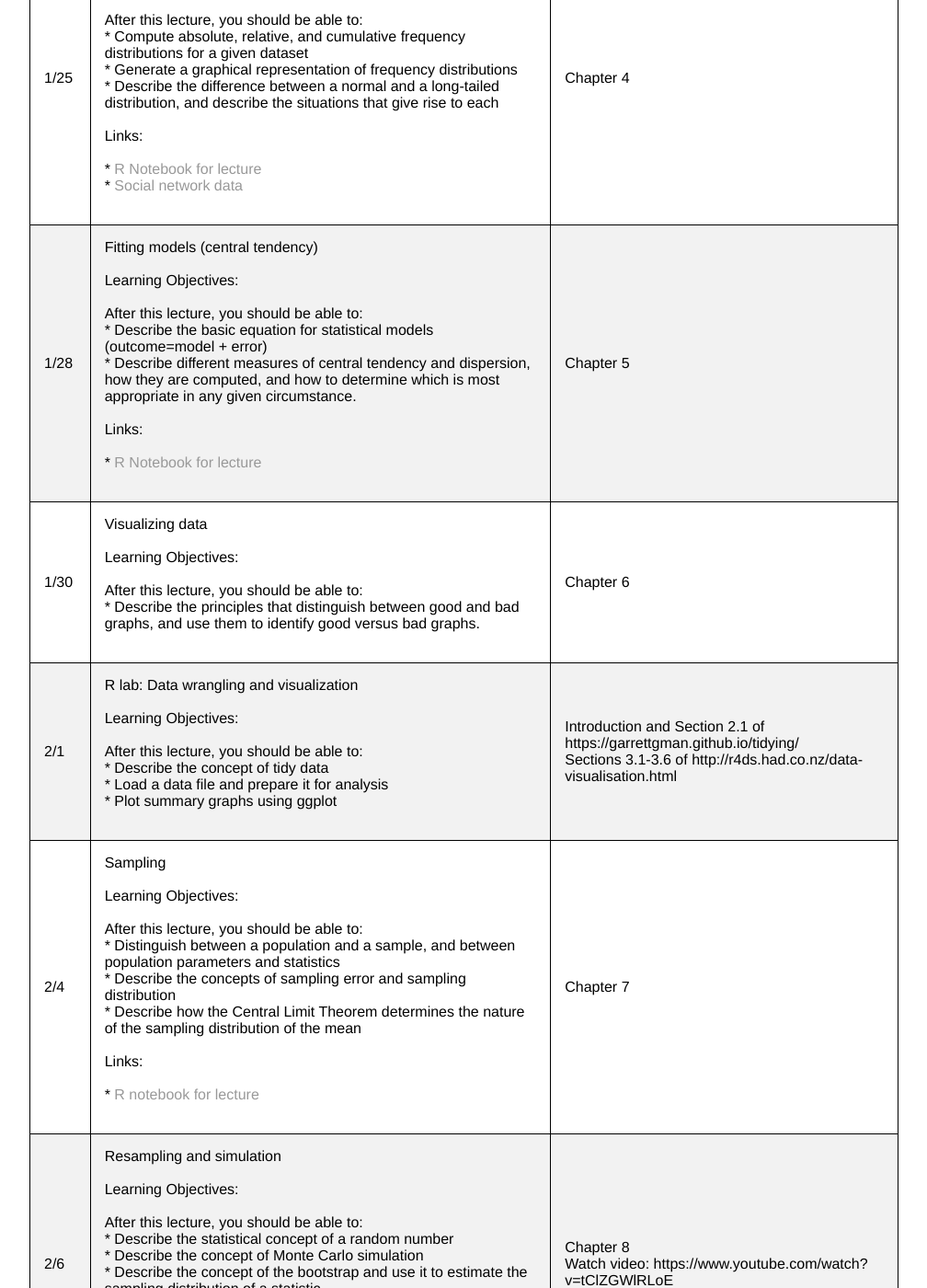
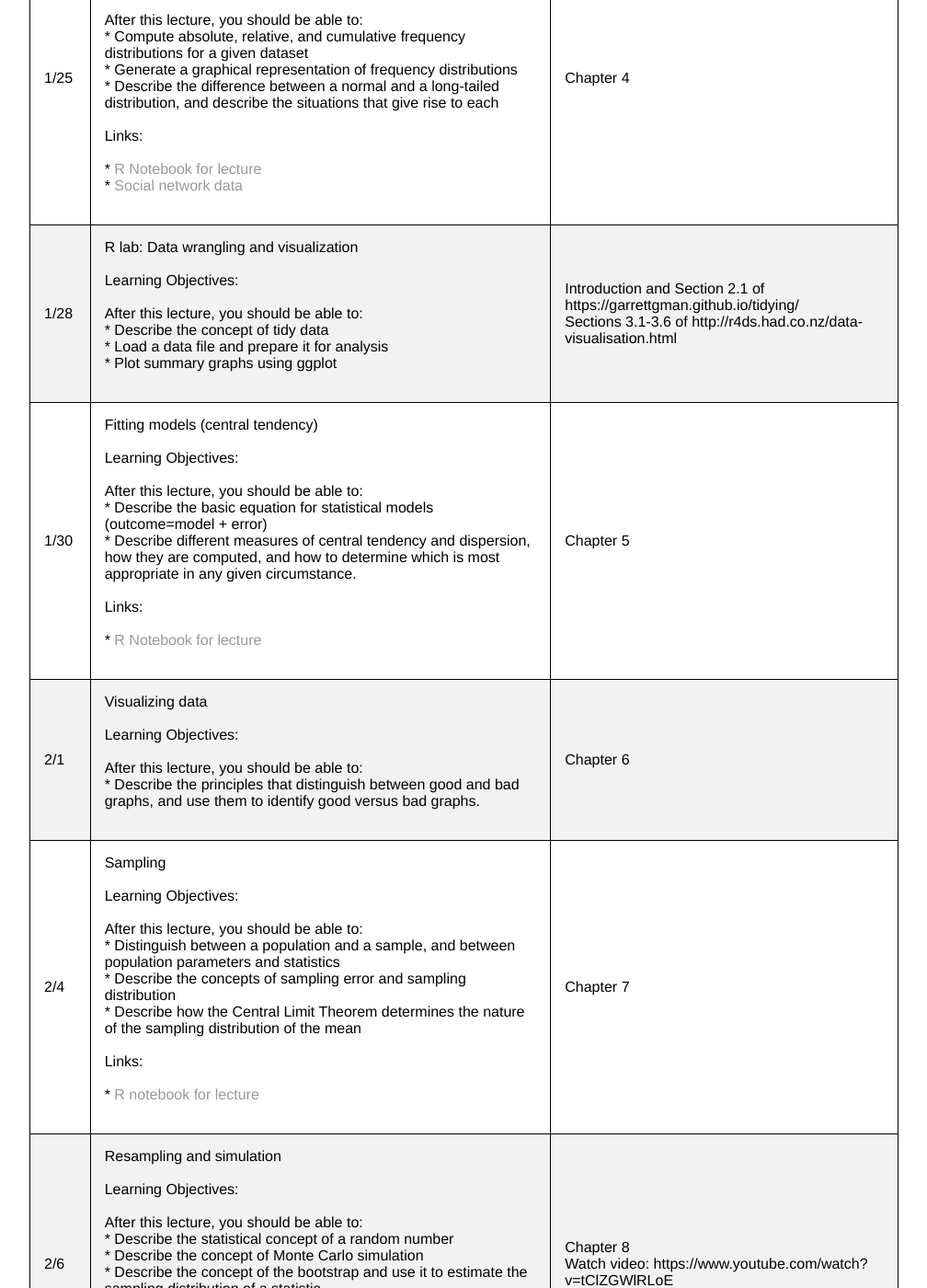
Before and after one commit to stats60/stats60.github.io, a Jekyll site: the page built from full_syllabus/index.md, in a window 1280 px wide and 1400 px high, scrolled down 5060 px. Shown: the whole window at 92% size, without its empty margins (160-1168 px from the left). Built offline with Jekyll 4.4.1, drawn with Linux system fonts in a browser that asks for light colours; our own code applies the rules of GitHub Pages for plain Markdown files; some of the changed text lies outside the part shown.

Commit message:
autoupdate

```diff
--- a/full_syllabus/index.md
+++ b/full_syllabus/index.md
@@ -120,9 +120,9 @@ Students who may need an academic accommodation based on the impact of a disabil
 | **1/21**|**no class, MLK day**|****|
 | 1/23|Working with data (make-up for session 2)<br><br>Learning Objectives:<br><br>After this lecture, you should be able to:<br>* Distinguish between different types of variables (quantitative/qualitative, discrete/continuous, scales of measurement)<br>* Describe the concept of measurement error<br>* Distinguish between the concepts of reliability and validity and apply each concept to a particular dataset<br><br>|Chapter 2|
 | 1/25|Summarizing data<br><br>Learning Objectives:<br><br>After this lecture, you should be able to:<br>* Compute absolute, relative, and cumulative frequency distributions for a given dataset<br>* Generate a graphical representation of frequency distributions<br>* Describe the difference between a normal and a long-tailed distribution, and describe the situations that give rise to each<br><br>Links:<br><br>* [R Notebook for lecture](https://rawgit.com/psych10/psych10/master/notebooks/Session04-SummarizingData/Session04-SummarizingData.html)<br>* [Social network data](https://snap.stanford.edu/data/egonets-Facebook.html)<br><br>|Chapter 4|
-| 1/28|Fitting models (central tendency)<br><br>Learning Objectives:<br><br>After this lecture, you should be able to:<br>* Describe the basic equation for statistical models (outcome=model + error)<br>* Describe different measures of central tendency and dispersion, how they are computed, and how to determine which is most appropriate in any given circumstance.<br><br>Links:<br><br>* [R Notebook for lecture](https://rawgit.com/psych10/psych10/master/notebooks/Session05-FittingModels/Session05-FittingModels.html)<br><br>|Chapter 5|
-| 1/30|Visualizing data<br><br>Learning Objectives:<br><br>After this lecture, you should be able to:<br>* Describe the principles that distinguish between good and bad graphs, and use them to identify good versus bad graphs.<br><br>|Chapter 6|
-| 2/1|R lab: Data wrangling and visualization<br><br>Learning Objectives:<br><br>After this lecture, you should be able to:<br>* Describe the concept of tidy data<br>* Load a data file and prepare it for analysis<br>* Plot summary graphs using ggplot<br><br>|Introduction and Section 2.1 of https://garrettgman.github.io/tidying/<br>Sections 3.1-3.6 of http://r4ds.had.co.nz/data-visualisation.html|
+| 1/28|R lab: Data wrangling and visualization<br><br>Learning Objectives:<br><br>After this lecture, you should be able to:<br>* Describe the concept of tidy data<br>* Load a data file and prepare it for analysis<br>* Plot summary graphs using ggplot<br><br>|Introduction and Section 2.1 of https://garrettgman.github.io/tidying/<br>Sections 3.1-3.6 of http://r4ds.had.co.nz/data-visualisation.html|
+| 1/30|Fitting models (central tendency)<br><br>Learning Objectives:<br><br>After this lecture, you should be able to:<br>* Describe the basic equation for statistical models (outcome=model + error)<br>* Describe different measures of central tendency and dispersion, how they are computed, and how to determine which is most appropriate in any given circumstance.<br><br>Links:<br><br>* [R Notebook for lecture](https://rawgit.com/psych10/psych10/master/notebooks/Session05-FittingModels/Session05-FittingModels.html)<br><br>|Chapter 5|
+| 2/1|Visualizing data<br><br>Learning Objectives:<br><br>After this lecture, you should be able to:<br>* Describe the principles that distinguish between good and bad graphs, and use them to identify good versus bad graphs.<br><br>|Chapter 6|
 | 2/4|Sampling<br><br>Learning Objectives:<br><br>After this lecture, you should be able to:<br>* Distinguish between a population and a sample, and between population parameters and statistics<br>* Describe the concepts of sampling error and sampling distribution<br>* Describe how the Central Limit Theorem determines the nature of the sampling distribution of the mean<br><br>Links:<br><br>* [R notebook for lecture](https://rawgit.com/psych10/psych10/master/notebooks/Session12-Sampling/Session12-Sampling.html)<br><br>|Chapter 7|
 | 2/6|Resampling and simulation<br><br>Learning Objectives:<br><br>After this lecture, you should be able to:<br>* Describe the statistical concept of a random number<br>* Describe the concept of Monte Carlo simulation<br>* Describe the concept of the bootstrap and use it to estimate the sampling distribution of a statistic<br><br>Links:<br><br>* [R notebook for lecture](https://rawgit.com/psych10/psych10/master/notebooks/Session13-Resampling/Session13-Resampling.html)<br><br>|Chapter 8<br>Watch video: https://www.youtube.com/watch?v=tClZGWlRLoE|
 | 2/8|R Lab: Simulation and resampling<br><br>Learning Objectives:<br><br>After this lecture, you should be able to:<br>* Demostrate the ability to implement a Monte Carlo simulation in R<br><br>|Watch video: https://www.youtube.com/watch?v=tvv4IA8PEzw&t=482s (note that the video talks about several concepts that we have not learned about in class - just go with it and focus on the R-related material)|
```
Also changed, not shown: other parts of full_syllabus/index.md (+1 -1 lines), objectives/index.md (+5 -5 lines), syllabus/index.md (+3 -3 lines).
